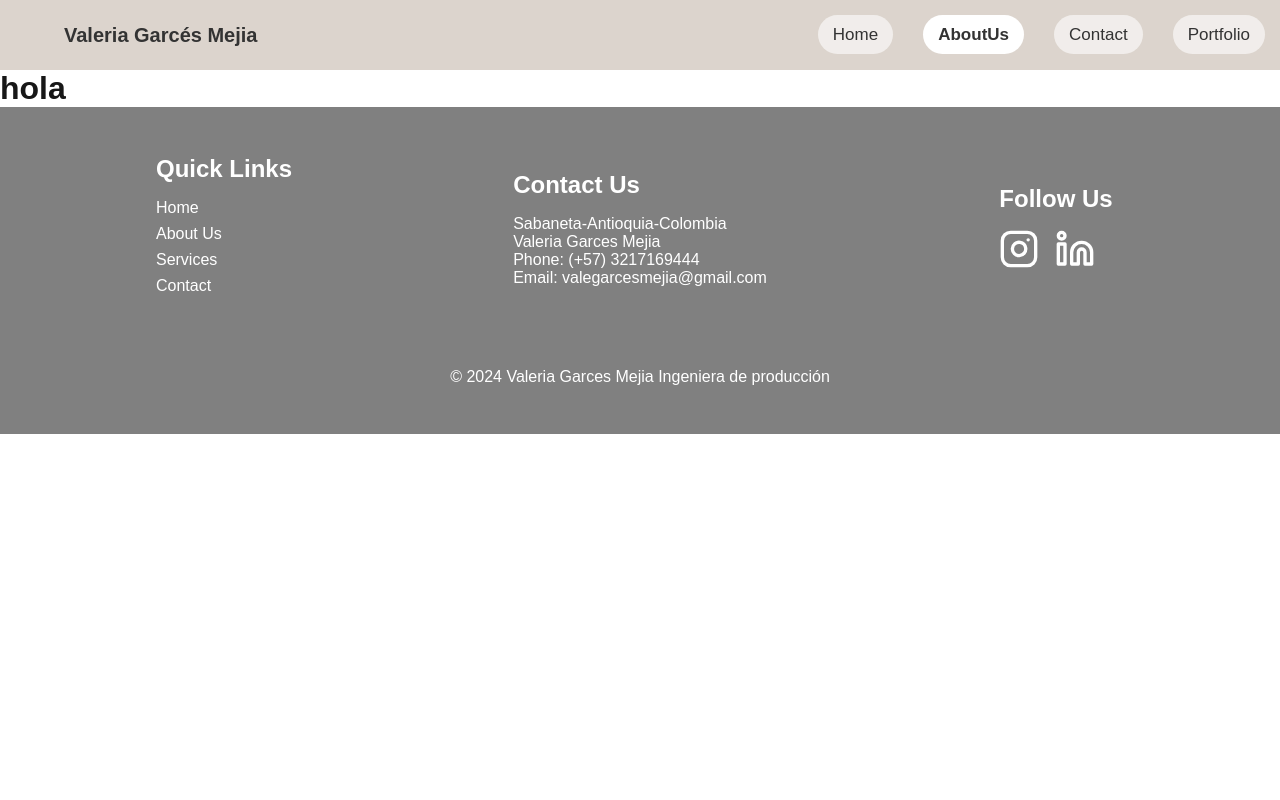
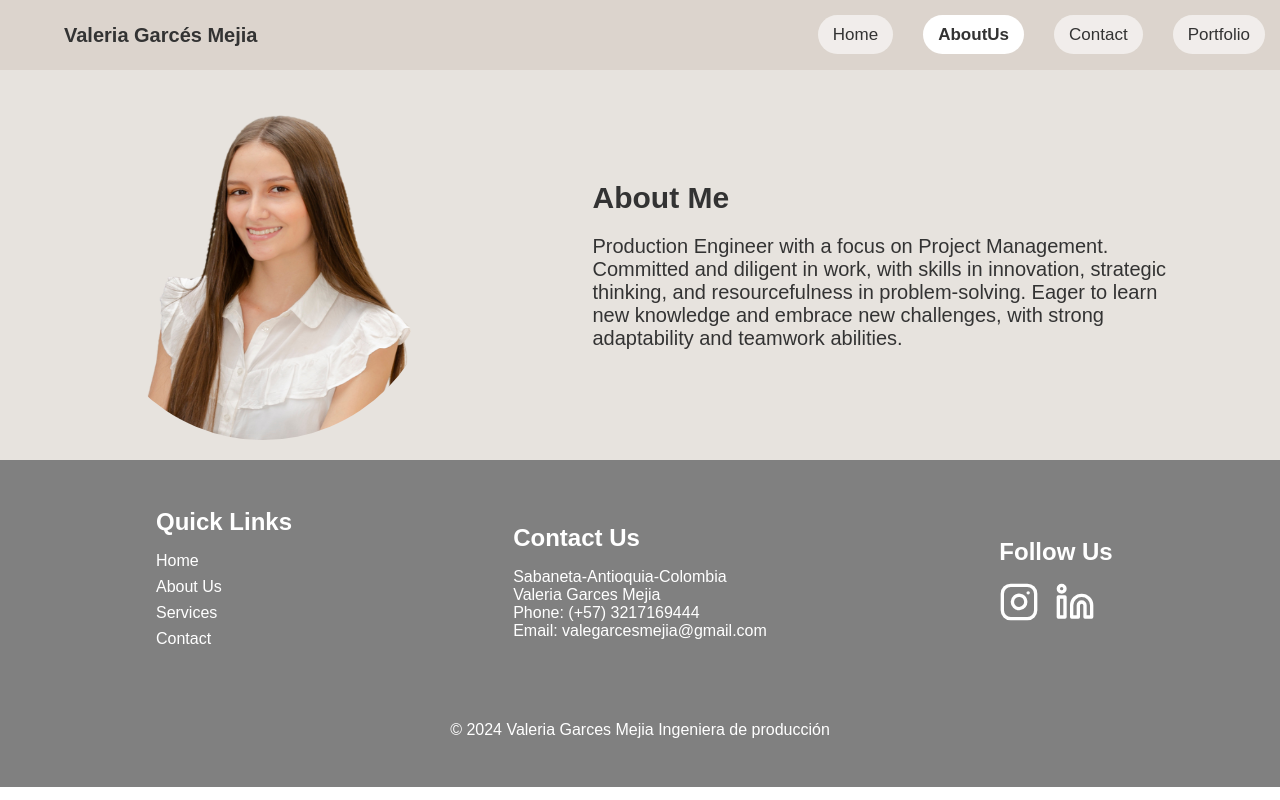
Before and after one commit to JuanAmezquitaAgredo/personal_web, a Next.js app: page /about in a window 1280 px wide. Built offline with nearby package versions, Linux system fonts and the light colour scheme.

Commit message:
add changes in about me

```diff
--- a/next.config.mjs
+++ b/next.config.mjs
@@ -1,4 +1,9 @@
 /** @type {import('next').NextConfig} */
-const nextConfig = {};
+const nextConfig = {
+    compiler: {
+        styledComponents: true,
+      },
+      reactStrictMode: true,
+};
 
 export default nextConfig;
--- a/src/app/(main)/(secctions)/layout.tsx
+++ b/src/app/(main)/(secctions)/layout.tsx
@@ -1,17 +1,24 @@
+'use client'
+import Colors from '@/ui/colors/colors';
 import Footer from '@/ui/organisms/footer'
 import Navbar from '@/ui/organisms/navbar'
 import React from 'react'
+import styled from 'styled-components';
 
 interface Iprops{
     children: React.ReactNode,
 }
+
+const Layout = styled.div`
+  background-color: ${Colors.background};
+`;
 export default function layout(props: Iprops){
     const { children } = props
   return (
-    <div>
+    <Layout>
         <Navbar/>
         {children}
         <Footer/>
-    </div>
+    </Layout>
   )
 }
--- /dev/null
+++ b/src/ui/organisms/aboutme.tsx
@@ -0,0 +1,75 @@
+"use client";
+import Image from "next/image";
+import styled from "styled-components";
+import Colors from "../colors/colors";
+
+const AboutMeComponent = styled.div`
+  display: flex;
+  align-items: center;
+  justify-content: space-around;
+  width: 100%;
+  height: auto;
+  padding: 20px;
+
+  @media (max-width: 768px) {
+    flex-direction: column;
+    text-align: center;
+  }
+`;
+
+const ImageComponent = styled.div`
+  width: 350px;
+  height: 350px;
+  margin-right: 20px;
+  border-radius: 50%;
+  overflow: hidden;
+
+  @media (max-width: 768px) {
+    margin-right: 0;
+    margin-bottom: 20px;
+  }
+`;
+
+const InfoComponent = styled.div`
+  max-width: 600px;
+`;
+
+const H1Component = styled.h1`
+  font-size: 30px;
+  font-weight: bold;
+  color: ${Colors.textBlack};
+
+  @media (max-width: 768px) {
+    font-size: 24px;
+  }
+`;
+
+const H2Component = styled.h2`
+  margin-top: 20px;
+  font-size: 20px;
+  font-weight: normal;
+  color: ${Colors.textBlack};
+
+  @media (max-width: 768px) {
+    font-size: 18px;
+  }
+`;
+
+export default function AboutMe() {
+  return (
+    <AboutMeComponent>
+      <ImageComponent>
+        <Image src={'/images/ProfileImage.png'} alt="profile" width={350} height={450} />
+      </ImageComponent>
+      <InfoComponent>
+        <H1Component>About Me</H1Component>
+        <H2Component>
+          Production Engineer with a focus on Project Management. Committed and diligent in work,
+          with skills in innovation, strategic thinking, and resourcefulness in problem-solving.
+          Eager to learn new knowledge and embrace new challenges, with strong adaptability and
+          teamwork abilities.
+        </H2Component>
+      </InfoComponent>
+    </AboutMeComponent>
+  );
+}
--- a/src/ui/template/about_page.tsx
+++ b/src/ui/template/about_page.tsx
@@ -1,6 +1,7 @@
+import AboutMe from "../organisms/aboutme";
 
 export default function AboutPage(){
     return(
-        <h1>hola</h1>
+        <AboutMe/>
     )
 };
```
